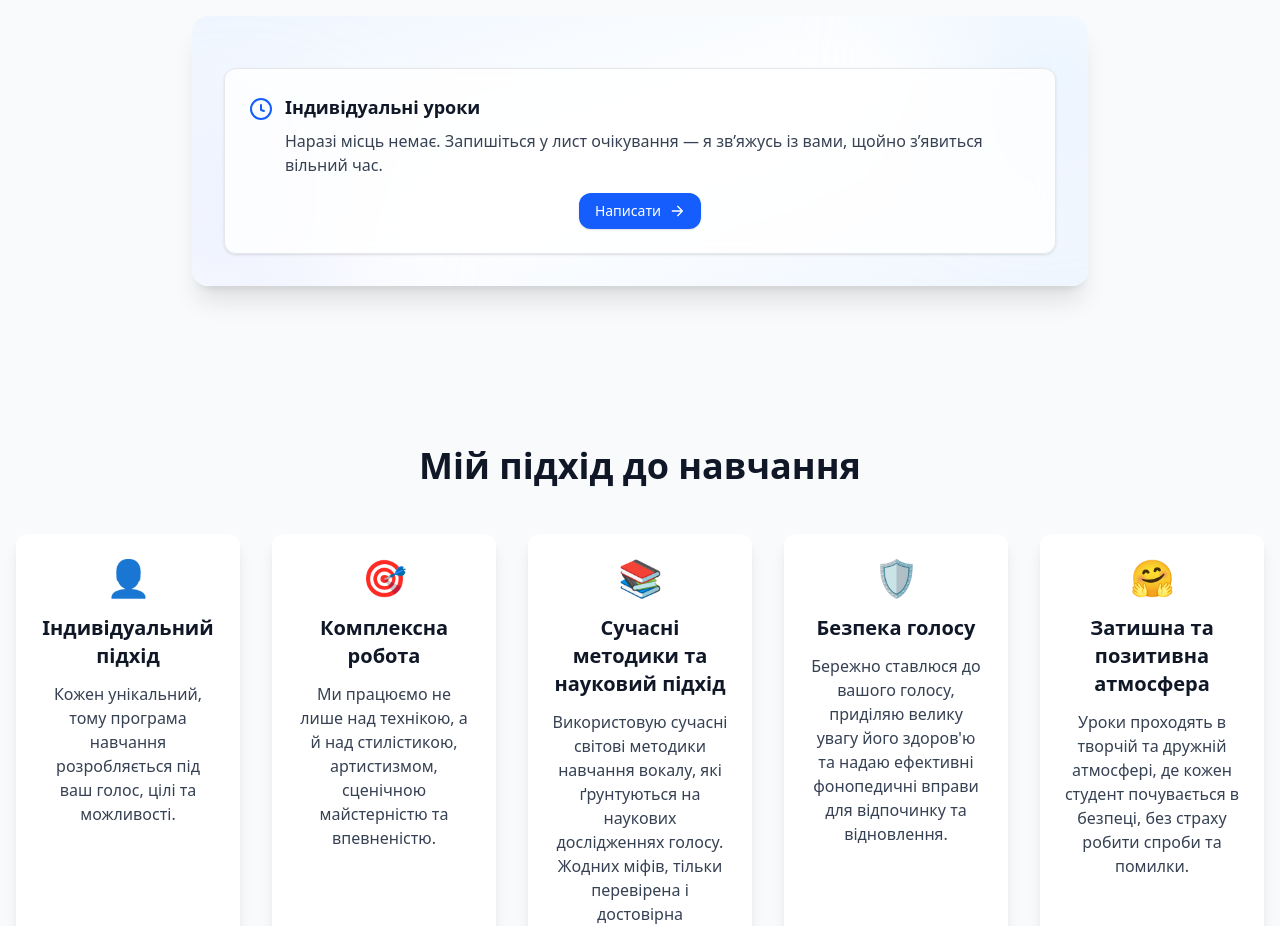
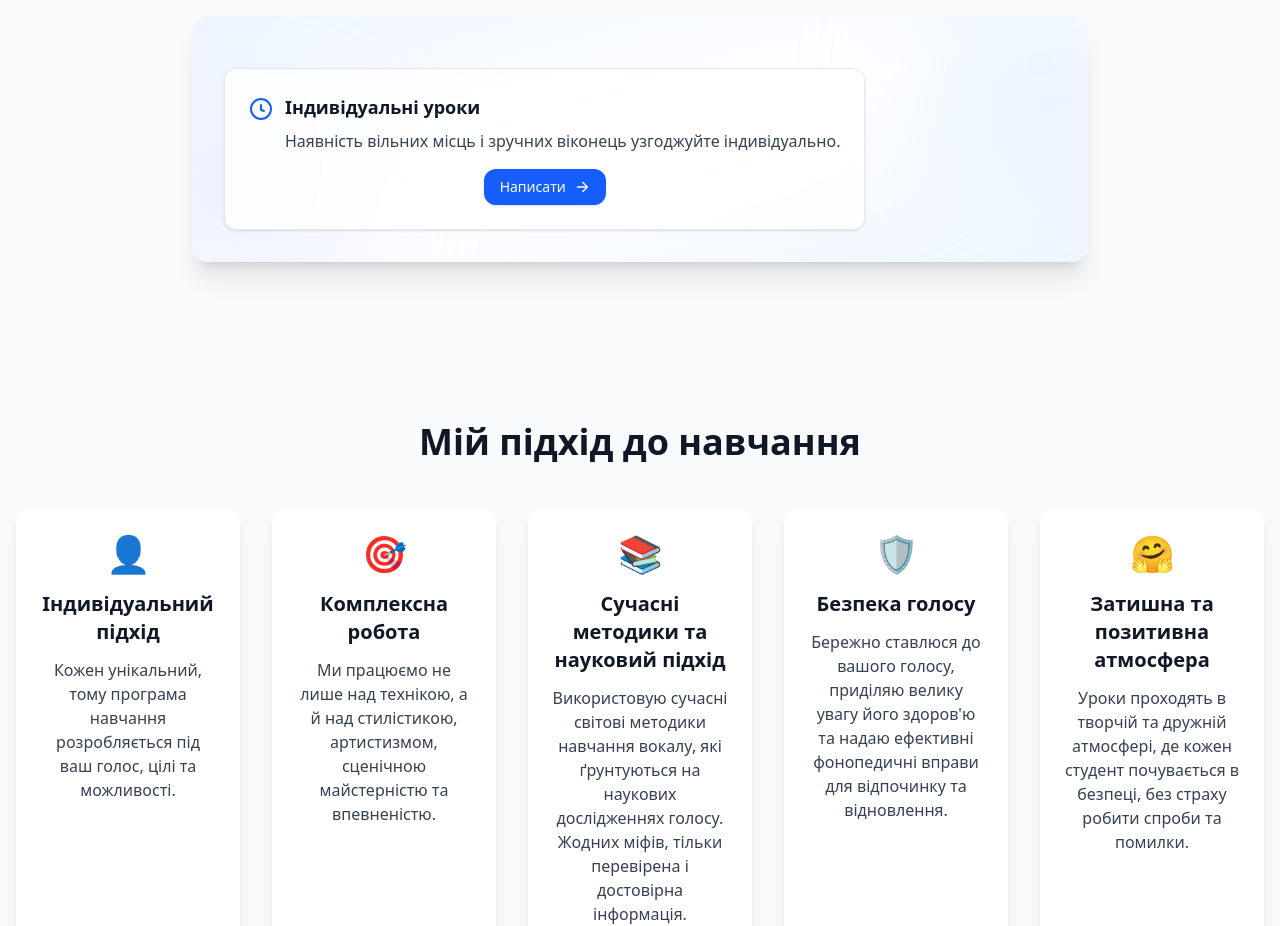
Before and after one commit to GrigoriyShkarta/individual_lesson, a Next.js app: page / in a window 1280 px wide. Shown: the part 2820-3746 px from the top of the page. Built offline with nearby package versions, Linux system fonts and the light colour scheme.

Commit message:
fix text

```diff
--- a/sections/PricingSection.tsx
+++ b/sections/PricingSection.tsx
@@ -247,8 +247,7 @@ const PricingSection = () => {
                         Індивідуальні уроки
                       </h4>
                       <p className='mt-2 text-gray-700'>
-                        Наразі місць немає. Запишіться у лист очікування — я зв’яжусь із вами, щойно з’явиться вільний час.
-                      </p>
+                        Наявність вільних місць і зручних віконець узгоджуйте індивідуально.                      </p>
                     </div>
                   </div>
 
```
